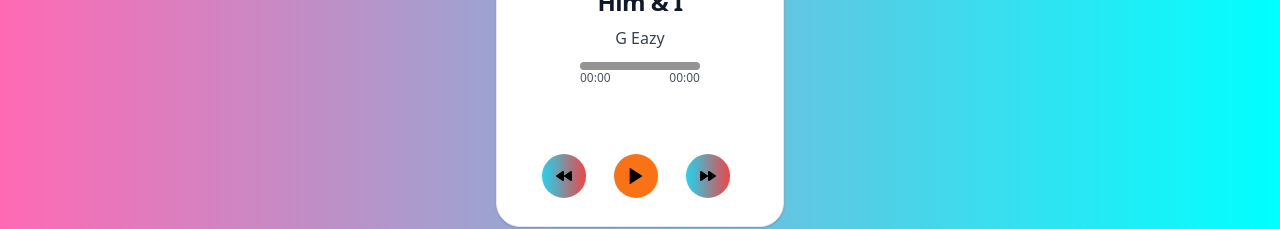
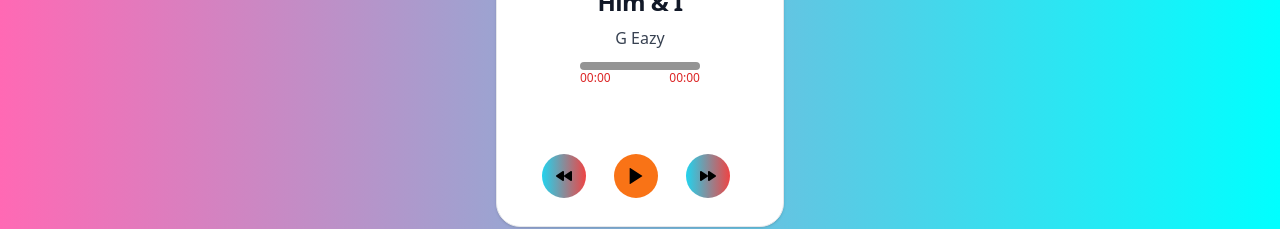
Before and after one commit to animesh156/Music-Player, a React (Vite) app: page / in a window 1280 px wide. Shown: the part 319-548 px from the top of the page. Built offline with nearby package versions, Linux system fonts and the light colour scheme.

Commit message:
Update Player.jsx

```diff
--- a/src/components/Player.jsx
+++ b/src/components/Player.jsx
@@ -106,7 +106,7 @@
             </div>
           </div>
 
-          <div class="flex justify-between  text-xs mb-10 text-gray-600">
+          <div class="flex justify-between  text-xs mb-10 dark:text-red-500 text-red-600">
             <span>{curTime}</span>
             <span>{totalTime}</span>
           </div>
```
